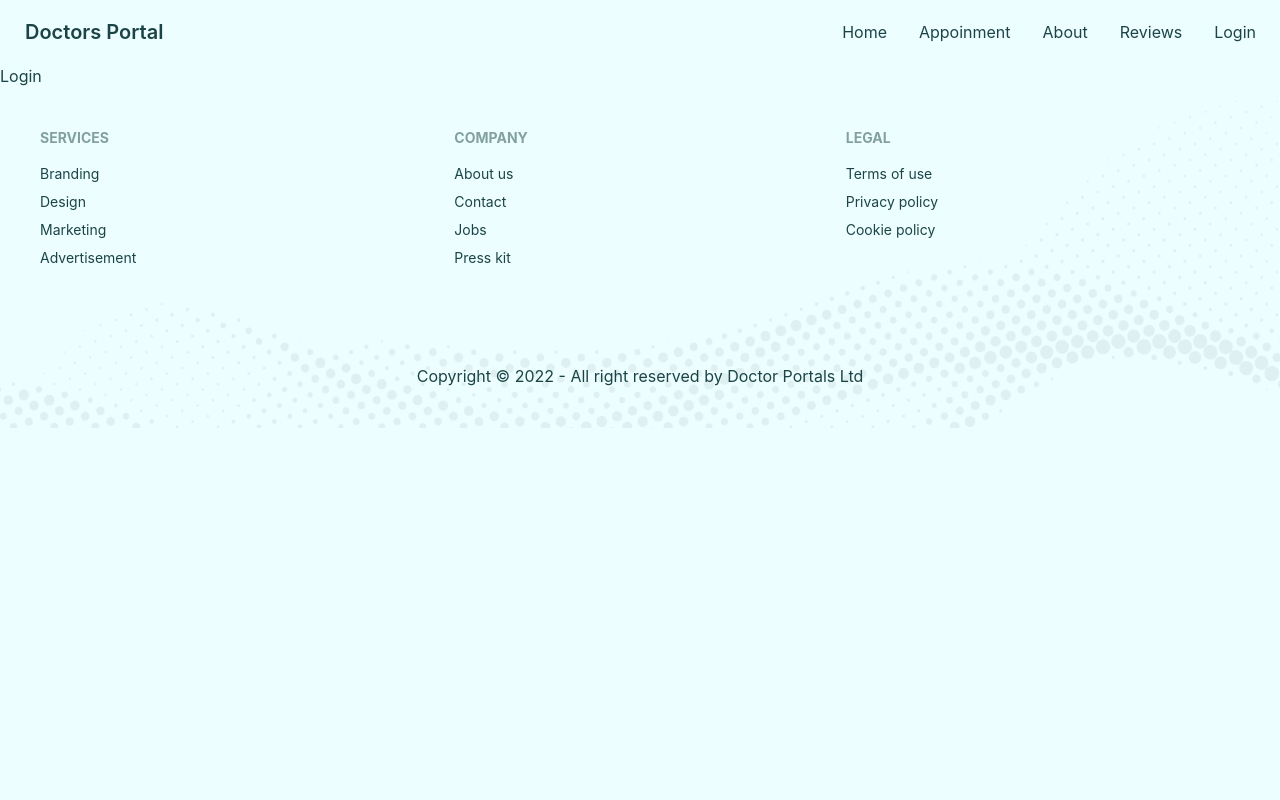
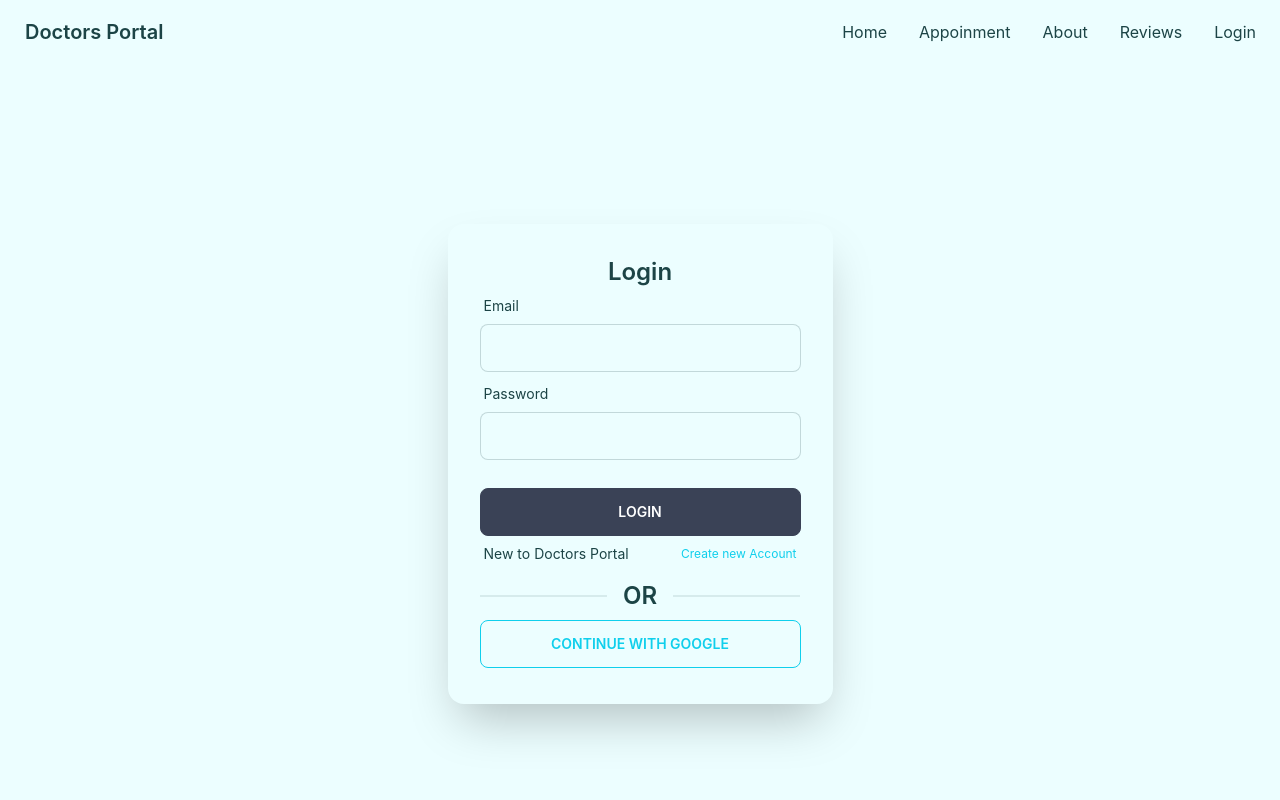
Before and after one commit to Utsho2848/Doctors-Portal, a React (Create React App) app: page /login in a window 1280 px wide. Shown: the top 800 px of the page. Built offline with nearby package versions, Linux system fonts and the light colour scheme.

Commit message:
login form hook added

```diff
--- a/package.json
+++ b/package.json
@@ -8,10 +8,12 @@
     "@testing-library/user-event": "^13.5.0",
     "daisyui": "^2.39.1",
     "date-fns": "^2.29.3",
+    "firebase": "^9.14.0",
     "react": "^18.2.0",
     "react-datepicker": "^4.8.0",
     "react-day-picker": "^8.3.6",
     "react-dom": "^18.2.0",
+    "react-hook-form": "^7.39.3",
     "react-router-dom": "^6.4.3",
     "react-scripts": "5.0.1",
     "web-vitals": "^2.1.4"
--- /dev/null
+++ b/src/firebase/firebase.init.js
@@ -0,0 +1,18 @@
+// Import the functions you need from the SDKs you need
+import { initializeApp } from "firebase/app";
+// TODO: Add SDKs for Firebase products that you want to use
+// https://firebase.google.com/docs/web/setup#available-libraries
+
+// Your web app's Firebase configuration
+const firebaseConfig = {
+    apiKey: process.env.REACT_APP_apiKey,
+    authDomain: process.env.REACT_APP_authDomain,
+    projectId: process.env.REACT_APP_projectId,
+    storageBucket: process.env.REACT_APP_storageBucket,
+    messagingSenderId: process.env.REACT_APP_messagingSenderId,
+    appId: process.env.REACT_APP_appId
+};
+
+// Initialize Firebase
+const app = initializeApp(firebaseConfig);
+export default app;
--- a/src/pages/Login/Login.jsx
+++ b/src/pages/Login/Login.jsx
@@ -1,9 +1,53 @@
 import React from 'react';
+import { useState } from "react";
+import { useForm } from "react-hook-form";
+import { Link } from 'react-router-dom';
+import Button from '../components/Button';
 
 const Login = () => {
+    const { register, formState: { errors }, handleSubmit } = useForm();
+    const handleLogin = (data) => {
+        console.log(data)
+    }
     return (
-        <div>
-            <h1>Login</h1>
+        <div className=' card shadow-2xl lg:my-40 w-[385px] min-h-[480px] mx-auto p-8 pb-8'>
+            <h2 className='text-2xl font-semibold text-center'>Login</h2>
+            <form className='grid grid-cols-1' onSubmit={handleSubmit(handleLogin)}>
+                <div className='form-control'>
+                    <label className="label">
+                        <span className="label-text">Email</span>
+                    </label>
+                    <input {...register("email", { required: "*Email is required" })} type="email" className='input input-bordered w-full' />
+                    <p className='text-red-600 mt-1 text-sm'>
+                        {
+                            errors.email && <p role="alert">{errors.email?.message}</p>
+                        }
+                    </p>
+                </div>
+                <div className='form-control'>
+                    <label className="label">
+                        <span className="label-text">Password</span>
+                    </label>
+                    <input {...register("password",
+                        {
+                            required: "*Password is required",
+                            minLength: { value: 6, message: 'Password must be 6 character or more' }
+                        })} type="password" className='input input-bordered w-full' />
+                    <p className='text-red-600 mt-1 text-sm'>
+                        {
+                            errors.password && <p role="alert">{errors.password?.message}</p>
+                        }
+                    </p>
+                </div><br />
+                <input className='btn btn-accent w-full text-white' value="Login" type="submit"></input>
+                <label className="label">
+                    <span className="label-text">New to Doctors Portal</span>
+                    <Link href="#" className="label-text-alt link link-hover text-primary">Create new Account</Link>
+                </label>
+                <h2 className='text-2xl font-semibold divider'>OR</h2>
+                <button className='btn btn-outline btn-primary'>Continue With Google</button>
+
+            </form>
         </div>
     );
 };
```
Also changed, not shown: 1 other file (tests, documents, lock files or other folders).
